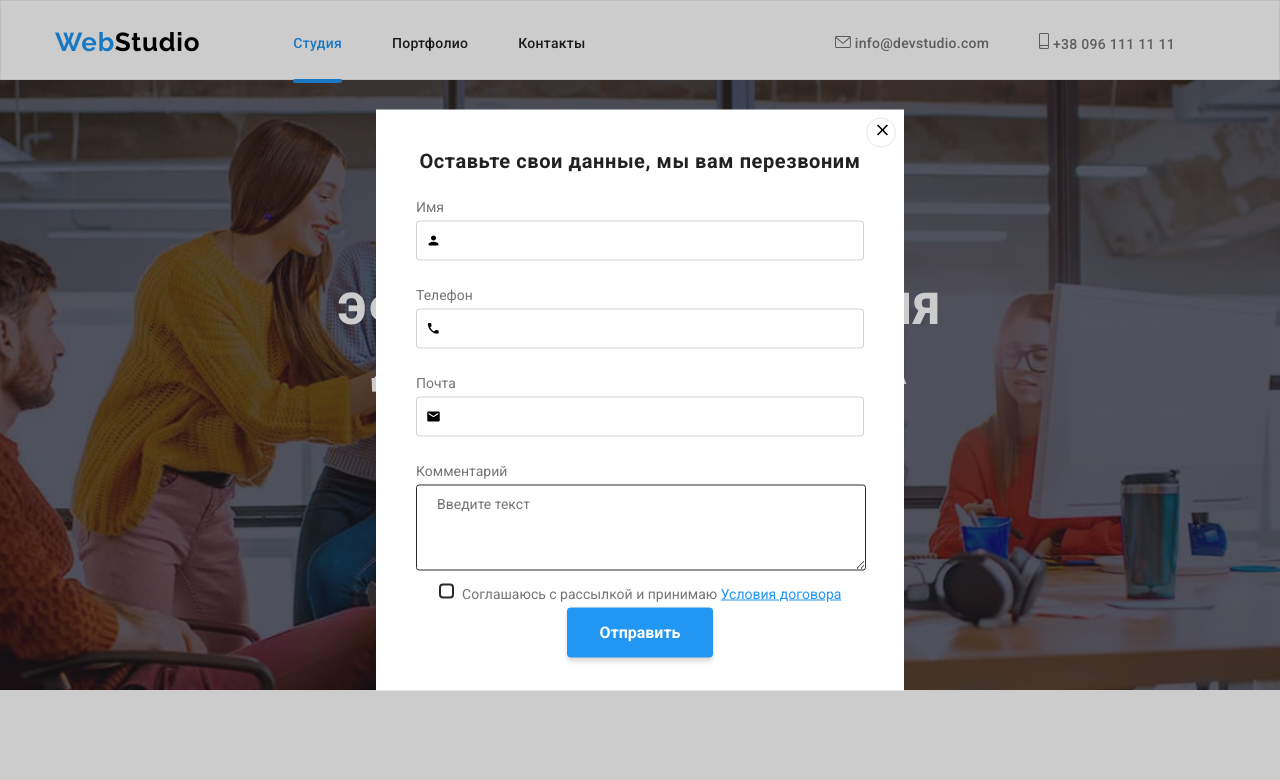
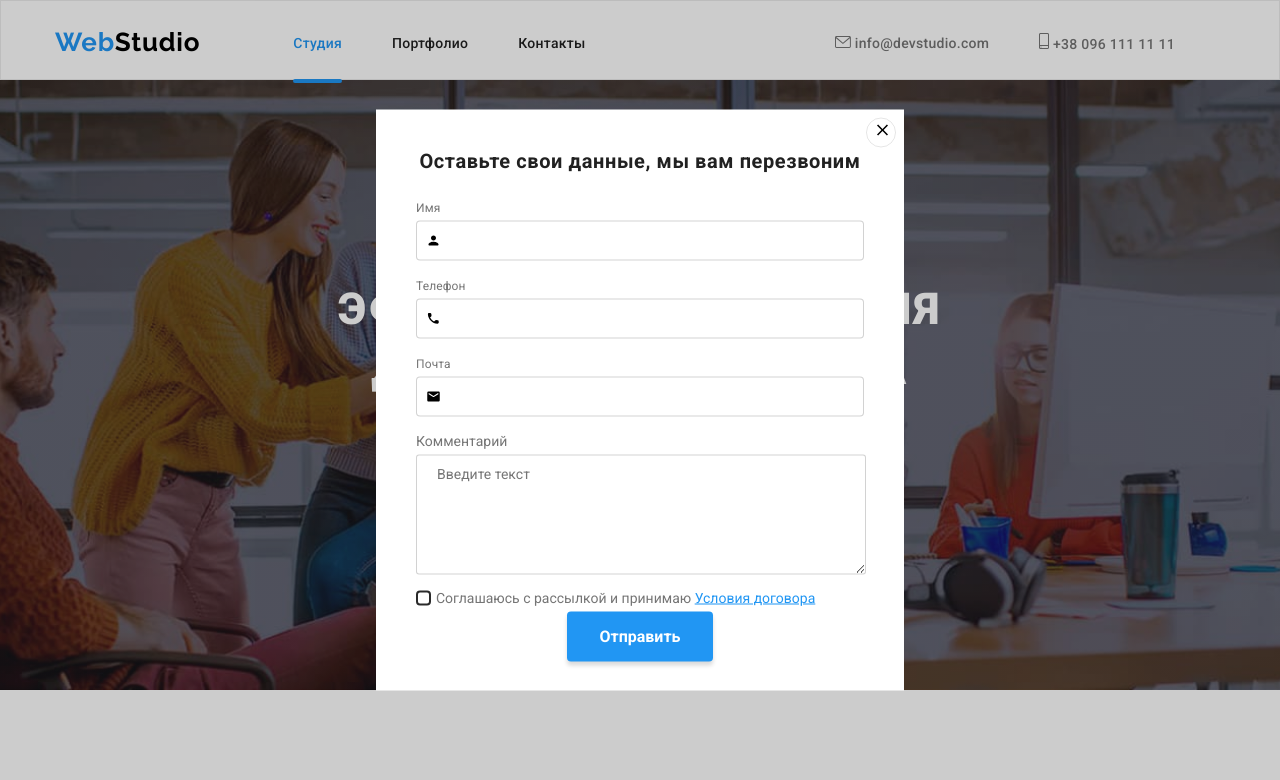
Before and after one commit to Vova-fil/goit-markup-hw-06, a plain HTML site: page index.html in a window 1280 px wide. Both pictures are taken after a click on the button "Заказать услугу". Shown: the top 780 px of the page. Drawn offline with nearby package versions, Linux system fonts and the light colour scheme.

Commit message:
исправил замечания

```diff
--- a/css/main.css
+++ b/css/main.css
@@ -420,7 +420,7 @@ line-height: 24px;
 .form-field {
   position: relative;
   display: block;
-  margin-bottom: 20px;
+  margin-bottom: 10px;
 }
 
 .form-label {
@@ -430,6 +430,13 @@ line-height: 24px;
  transform: translateY(-50%);
    transform: translateY(-50px);
   left: 0;*/
+  font-family: Roboto;
+  font-size: 12px;
+  font-style: normal;
+  font-weight: 400;
+  line-height: 14px;
+  letter-spacing: 0.01em;
+  text-align: left;
 
   transition: transform 250ms linear;
 }
@@ -543,7 +550,11 @@ display: block;
   transition: transform 250ms linear;
 }
 .icon-form-field {
-
+  position: absolute;
+  left: 0%;
+  /*display: flex;
+  justify-content:center;
+  align-items:flex-start;*/
 }
 .checkbox:checked + .icon-field {
   transform: scale(1.2);
@@ -558,10 +569,11 @@ display: block;
 }
 .form-field-comment {
   width: 450px;
+  height: 120px;
   margin: 0;
   padding: 10px 20px;
   border-radius: 3px;
-  border: 1px solid #2a2a2a;
+  border: 1px solid rgba(33, 33, 33, 0.2);
 }
 .form-field-comment:focus {
   border: 1px solid rgba(33, 150, 243, 1);
@@ -577,6 +589,11 @@ display: block;
   height: 15px;
   border-radius: 4px;
   transition: transform 250ms linear;
+}
+.field {
+  display: flex;
+   justify-content:flex-start;
+   align-items:center;
 }
 .field-text {
   color: #2196F3;
--- a/index.html
+++ b/index.html
@@ -109,7 +109,7 @@
                                 </span>
                                 <span class="label">  Соглашаюсь с рассылкой и принимаю <span class="field-text">Условия договора</span></span>
                             </label>
-                            <button class="button button-form" type="button">Отправить</button>
+                            <button class="button button-form" type="submit">Отправить</button>
 
                     </form>
                     <!--<div class="form-field-button">
```
